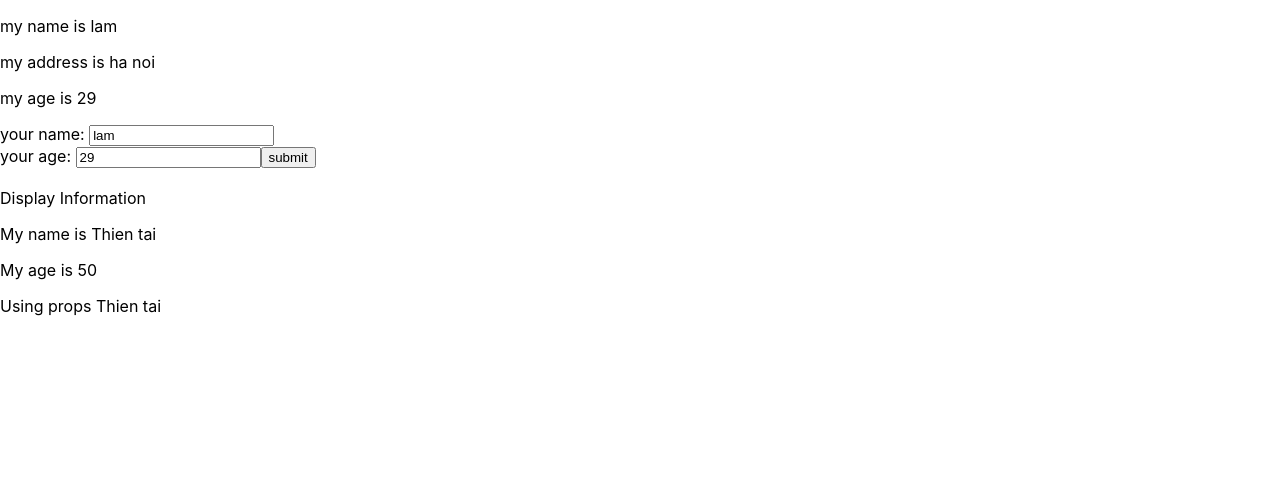
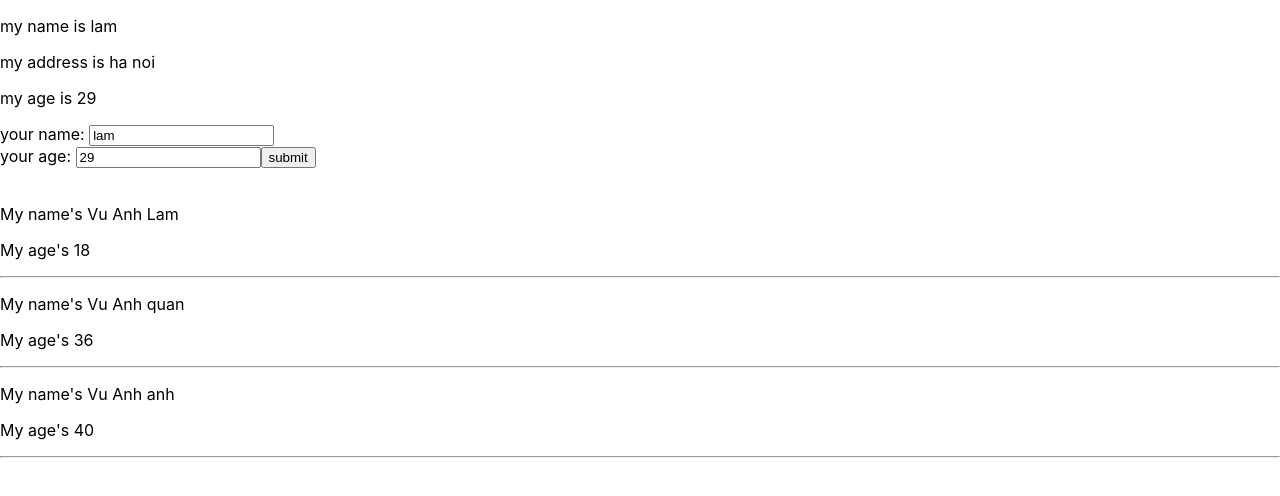
Before and after one commit to jvlam/First-React-App, a React (Create React App) app: page / in a window 1280 px wide. Shown: the top 496 px of the page. Built offline with nearby package versions, Linux system fonts and the light colour scheme.

Commit message:
render state info

```diff
--- a/src/components/DisplayInfo.js
+++ b/src/components/DisplayInfo.js
@@ -8,11 +8,29 @@ class DisplayInfo extends React.Component {
         //destructuring
         const {name, age} = this.props;
 
+        //listUsers
+        const {listUsers} = this.props;
+
         return (
-            <div>Display Information
+            <div>
+                {listUsers.map((user, index) => {
+                    return (
+                        <div key={user.id}>
+                            <p>My name's {user.name}</p>
+                            <p>My age's {user.age}</p>
+                            <hr/>
+                        </div>
+                    )
+                })}
+                {/* <p>My name is {this.props.name}</p>
+                <p>My age is {this.props.age}</p>
+                <p>Using props {name}</p>
+                <hr/>
                 <p>My name is {this.props.name}</p>
                 <p>My age is {this.props.age}</p>
-                <p>Using props {name}</p>
+                <hr/>
+                <p>My name is {this.props.name}</p>
+                <p>My age is {this.props.age}</p>  */}
             </div>
 
         )
--- a/src/components/Mycomponent.js
+++ b/src/components/Mycomponent.js
@@ -6,7 +6,13 @@ import UsersInfo from "./UsersInfo";
 
 class Mycomponent extends React.Component {
 
-
+    state = {
+        listUsers: [
+            {id: 1, name: 'Vu Anh Lam', age: "18"},
+            {id: 2, name: 'Vu Anh quan', age: "36"},
+            {id: 3, name: 'Vu Anh anh', age: "40"},
+        ]
+    }
 
     render() { // tập hợp các khối html và render ra giao diện
 
@@ -15,11 +21,13 @@ class Mycomponent extends React.Component {
             age: 20,
             address: 'ha noi'
         }
+
+        const array = ['a', 'b', 'c']
         return (
             <div>
                 <UsersInfo/>
                 <br></br>
-                <DisplayInfo name="Thien tai" age="50" info={myInfo}></DisplayInfo>
+                <DisplayInfo listUsers={this.state.listUsers}></DisplayInfo>
             </div>
         );
 
```
